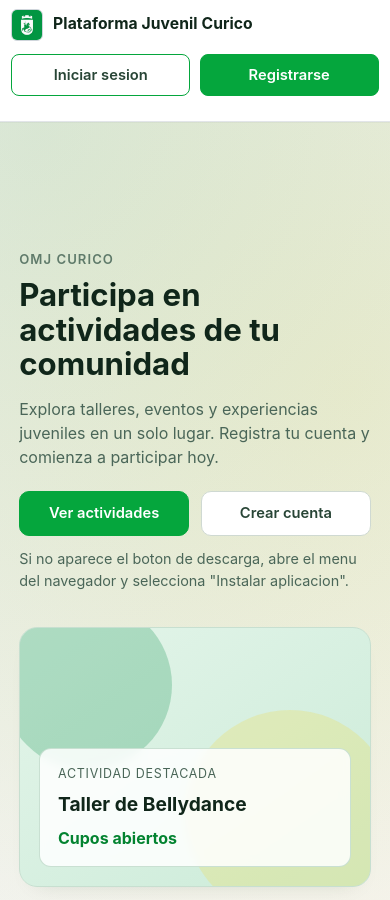
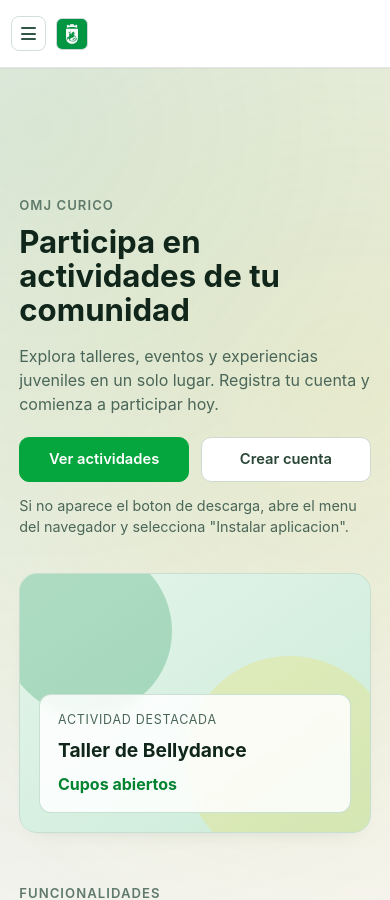
Before and after one commit to AdrianEspinozaAlmuna/MemoriaOMJ, a React (Vite) app in the folder Frontend/: page / in a window 390 px wide. Shown: the top 900 px of the page. Built offline with nearby package versions, Linux system fonts and the light colour scheme.

Commit message:
ajustes navbar responsive

```diff
--- a/Frontend/src/components/navbar.jsx
+++ b/Frontend/src/components/navbar.jsx
@@ -1,6 +1,6 @@
 import React, { useEffect, useRef, useState } from "react";
 import { Link, NavLink } from "react-router-dom";
-import { useNavigate } from "react-router-dom";
+import { useLocation, useNavigate } from "react-router-dom";
 import "../styles/navbar.css";
 
 function decodeToken(token) {
@@ -19,9 +19,11 @@ function decodeToken(token) {
 
 export default function Navbar() {
 	const navigate = useNavigate();
+	const location = useLocation();
 	const [menuOpen, setMenuOpen] = useState(false);
 	const [notificationsOpen, setNotificationsOpen] = useState(false);
-	const actionsRef = useRef(null);
+	const [mobileMenuOpen, setMobileMenuOpen] = useState(false);
+	const navRef = useRef(null);
 
 	const notifications = [
 		{ id: "usr-notif-1", title: "Actividad proxima", detail: "Taller de liderazgo manana a las 17:00", time: "Hace 20 min" },
@@ -34,10 +36,11 @@ export default function Navbar() {
   const isAuthenticated = !!user;
   const rol = user?.rol || null;
 	const displayName = user?.nombre || "Usuario";
+	const userInitial = displayName.charAt(0).toUpperCase();
 
 	useEffect(() => {
 		function handleDocumentClick(event) {
-			if (actionsRef.current && !actionsRef.current.contains(event.target)) {
+			if (navRef.current && !navRef.current.contains(event.target)) {
 				setMenuOpen(false);
 				setNotificationsOpen(false);
 			}
@@ -59,25 +62,65 @@ export default function Navbar() {
 		};
 	}, []);
 
+	useEffect(() => {
+		setMenuOpen(false);
+		setNotificationsOpen(false);
+		setMobileMenuOpen(false);
+	}, [location.pathname]);
+
+	useEffect(() => {
+		function handleResize() {
+			if (window.innerWidth > 860) {
+				setMobileMenuOpen(false);
+			}
+		}
+
+		window.addEventListener("resize", handleResize);
+		return () => window.removeEventListener("resize", handleResize);
+	}, []);
+
 	function handleLogout() {
 		localStorage.removeItem("token");
 		setMenuOpen(false);
 		setNotificationsOpen(false);
+		setMobileMenuOpen(false);
 		navigate("/login");
+	}
+
+	function handleNavItemClick() {
+		setMobileMenuOpen(false);
 	}
 
 	return (
 		<header className="navbar-wrap">
-			<nav className="navbar container">
-				<Link to="/" className="brand">
-					<img className="brand-mark" src="/iconOMJ.jpg" alt="Logo OMJ" />
-					<span className="brand-text">Plataforma Juvenil Curico</span>
-				</Link>
+			<nav className="navbar container" ref={navRef}>
+				<div className="navbar-top-left">
+					<button
+						type="button"
+						className="navbar-mobile-toggle"
+						onClick={() => setMobileMenuOpen(previous => !previous)}
+						aria-expanded={mobileMenuOpen}
+						aria-label="Abrir menu"
+					>
+						<span />
+						<span />
+						<span />
+					</button>
+
+					<Link to="/" className="brand">
+						<img className="brand-mark" src="/iconOMJ.jpg" alt="Logo OMJ" />
+						<span className="brand-text">Plataforma Juvenil Curico</span>
+					</Link>
+				</div>
+
+				<div className={`navbar-collapsible${mobileMenuOpen ? " open" : ""}`}>
+					{isAuthenticated && rol === "participante" && <p className="navbar-mobile-title">Panel de usuario</p>}
 
 				<div className="navbar-links" aria-label="Navegacion de usuario">
 					{isAuthenticated && rol === "participante" && (
 						<NavLink
 							to="/user/dashboard"
+							onClick={handleNavItemClick}
 							className={({ isActive }) => `navbar-link-item${isActive ? " active" : ""}`}
 						>
 							Inicio
@@ -87,6 +130,7 @@ export default function Navbar() {
 					{isAuthenticated && rol === "admin" && (
 						<NavLink
 							to="/admin/dashboard"
+							onClick={handleNavItemClick}
 							className={({ isActive }) => `navbar-link-item${isActive ? " active" : ""}`}
 						>
 							Panel admin
@@ -97,18 +141,21 @@ export default function Navbar() {
 						<>
 							<NavLink
 								to="/user/calendario"
+								onClick={handleNavItemClick}
 								className={({ isActive }) => `navbar-link-item${isActive ? " active" : ""}`}
 							>
 								Calendario
 							</NavLink>
 							<NavLink
 								to="/user/mis-actividades"
+								onClick={handleNavItemClick}
 								className={({ isActive }) => `navbar-link-item${isActive ? " active" : ""}`}
 							>
 								Mis actividades
 							</NavLink>
 							<NavLink
 								to="/user/asistencia"
+								onClick={handleNavItemClick}
 								className={({ isActive }) => `navbar-link-item${isActive ? " active" : ""}`}
 							>
 								Mi asistencia
@@ -116,10 +163,29 @@ export default function Navbar() {
 						</>
 					)}
 				</div>
+					{isAuthenticated && rol === "participante" && (
+						<div className="navbar-mobile-propose-wrap">
+							<NavLink to="/user/dashboard" className="btn btn-propose" onClick={handleNavItemClick}>
+								+ Proponer Actividad
+							</NavLink>
+						</div>
+					)}
 
-				<div className="navbar-actions" ref={actionsRef}>
+					{!isAuthenticated && (
+						<div className="navbar-mobile-auth-wrap">
+							<NavLink to="/login" className="btn btn-ghost" onClick={handleNavItemClick}>
+								Iniciar sesion
+							</NavLink>
+							<NavLink to="/register" className="btn btn-primary" onClick={handleNavItemClick}>
+								Registrarse
+							</NavLink>
+						</div>
+					)}
+				</div>
+
+				<div className="navbar-actions">
 					{isAuthenticated && rol === "participante" && (
-						<NavLink to="/user/dashboard" className="btn btn-propose">
+						<NavLink to="/user/dashboard" className="btn btn-propose navbar-desktop-only" onClick={handleNavItemClick}>
 							+ Proponer Actividad
 						</NavLink>
 					)}
@@ -171,11 +237,7 @@ export default function Navbar() {
 								aria-expanded={menuOpen}
 								aria-haspopup="menu"
 							>
-								<span className="user-icon" aria-hidden="true">
-									<svg viewBox="0 0 24 24" role="presentation">
-										<path d="M12 12a4 4 0 1 0-4-4 4 4 0 0 0 4 4Zm0 2c-3.31 0-6 2.02-6 4.5a1 1 0 0 0 1 1h10a1 1 0 0 0 1-1c0-2.48-2.69-4.5-6-4.5Z" />
-									</svg>
-								</span>
+								<span className="user-avatar" aria-hidden="true">{userInitial}</span>
 								<span className="user-name">{displayName}</span>
 							</button>
 
@@ -191,10 +253,10 @@ export default function Navbar() {
 
 					{!isAuthenticated && (
 						<>
-							<NavLink to="/login" className="btn btn-ghost">
+							<NavLink to="/login" className="btn btn-ghost navbar-desktop-only" onClick={handleNavItemClick}>
 								Iniciar sesion
 							</NavLink>
-							<NavLink to="/register" className="btn btn-primary">
+							<NavLink to="/register" className="btn btn-primary navbar-desktop-only" onClick={handleNavItemClick}>
 								Registrarse
 							</NavLink>
 						</>
--- a/Frontend/src/styles.css
+++ b/Frontend/src/styles.css
@@ -78,7 +78,7 @@ a {
 }
 
 .app-shell-user .page-main {
-	padding-top:3rem;
+	padding-top: 0.9rem;
 	padding-bottom: 2rem;
 }
 
@@ -163,7 +163,11 @@ a {
 		padding-top: 5.8rem;
 	}
 
+	.page-main-admin {
+		padding-top: 0;
+	}
+
 	.app-shell-user .page-main {
-		padding-top: 5.15rem;
+		padding-top: 0.7rem;
 	}
 }
--- a/Frontend/src/styles/navbar.css
+++ b/Frontend/src/styles/navbar.css
@@ -15,8 +15,60 @@
 	column-gap: 1.2rem;
 }
 
+.navbar-top-left {
+	display: inline-flex;
+	align-items: center;
+	gap: 0.62rem;
+}
+
 .navbar.container {
 	width: min(1360px, calc(100% - 1.4rem));
+}
+
+.navbar-mobile-toggle {
+	display: none;
+	border: 1px solid #d2dfd8;
+	border-radius: 8px;
+	background: #ffffff;
+	width: 2.15rem;
+	height: 2.15rem;
+	padding: 0;
+	cursor: pointer;
+	align-items: center;
+	justify-content: center;
+	flex-direction: column;
+	gap: 0.22rem;
+	transition: border-color 0.2s ease, background 0.2s ease;
+}
+
+.navbar-mobile-toggle:hover {
+	border-color: #b7d0c2;
+	background: #f6fbf8;
+}
+
+.navbar-mobile-toggle span {
+	display: block;
+	height: 2px;
+	width: 0.9rem;
+	margin: 0;
+	border-radius: 99px;
+	background: #325444;
+}
+
+.navbar-collapsible {
+	display: contents;
+}
+
+.navbar-mobile-propose-wrap,
+.navbar-mobile-auth-wrap {
+	display: none;
+}
+
+.navbar-mobile-title {
+	margin: 0;
+	font-size: 0.82rem;
+	font-weight: 600;
+	color: #6f8278;
 }
 
 .brand {
@@ -77,6 +129,10 @@
 	align-items: center;
 	gap: 0.58rem;
 	justify-self: end;
+}
+
+.navbar-desktop-only {
+	display: inline-flex;
 }
 
 .navbar-notifications {
@@ -186,14 +242,16 @@
 	border: 1.5px solid var(--primary);
 }
 
-.navbar-actions .btn-propose {
+.btn-propose {
 	color: white;
 	background: var(--primary);
+	border-color: var(--primary);
 	box-shadow: none;
 }
 
-.navbar-actions .btn-propose:hover {
+.btn-propose:hover {
 	background: var(--primary-strong);
+	border-color: var(--primary-strong);
 }
 
 .user-menu {
@@ -204,20 +262,21 @@
 	display: inline-flex;
 	align-items: center;
 	gap: 0.52rem;
-	padding: 0.48rem 0.72rem;
-	border: none;
-	background: transparent;
+	padding: 0.33rem 0.54rem;
+	border: 1px solid #d2dfd8;
+	border-radius: 8px;
+	background: #ffffff;
 	cursor: pointer;
-	font-size: 0.88rem;
+	font-size: 0.89rem;
 	font-weight: 600;
-	color: #1f3b2d;
+	color: #2e4c3d;
 	line-height: 1;
 	transition: border-color 0.2s ease, background-color 0.2s ease;
 }
 
 .user-menu-trigger:hover {
-	background: #e9e9e9;
-	border-radius: 8px;
+	border-color: #b6d0c1;
+	background: #f6fbf8;
 }
 
 .user-menu-trigger:focus-visible {
@@ -226,19 +285,16 @@
 	box-shadow: 0 0 0 3px rgba(5, 166, 61, 0.15);
 }
 
-.user-icon {
+.user-avatar {
 	display: grid;
 	place-items: center;
-	width: 2rem;
-	height: 1.8rem;
+	width: 1.78rem;
+	height: 1.78rem;
 	border-radius: 999px;
-	color: var(--primary-strong);
-}
-
-.user-icon svg {
-	width: 1.5rem;
-	height: 1.2rem;
-	fill: currentColor;
+	color: #f8fafc;
+	font-size: 0.73rem;
+	font-weight: 700;
+	background: linear-gradient(180deg, #138b47, #0f7f40);
 }
 
 .user-name {
@@ -302,69 +358,130 @@
 	}
 }
 
-@media (max-width: 640px) {
+@media (max-width: 860px) {
 	.navbar {
-		min-height: 4.8rem;
-		align-items: flex-start;
-		flex-direction: column;
-		justify-content: center;
-		padding: 0.55rem 0;
+		min-height: 4.2rem;
+		display: grid;
+		grid-template-columns: minmax(0, 1fr) auto;
+		align-items: center;
+		row-gap: 0.45rem;
+		padding: 0.5rem 0;
+	}
+
+	.navbar-top-left {
+		min-width: 0;
 	}
 
 	.brand {
 		min-width: 0;
 	}
 
+	.brand-text {
+		display: none;
+	}
+
+	.navbar-mobile-toggle {
+		display: inline-flex;
+	}
+
+	.navbar-actions {
+		grid-column: 2;
+		grid-row: 1;
+		width: auto;
+		justify-content: flex-end;
+		flex-wrap: nowrap;
+		gap: 0.45rem;
+	}
+
+	.navbar-collapsible {
+		display: none;
+		grid-column: 1 / -1;
+		grid-row: 2;
+	}
+
+	.navbar-collapsible.open {
+		display: grid;
+		gap: 0.6rem;
+		padding: 0.65rem;
+		border: 1px solid #d7e4dc;
+		border-radius: 12px;
+		background: #ffffff;
+	}
+
 	.navbar-links {
+		order: initial;
 		width: 100%;
-		display: grid;
-		grid-template-columns: repeat(2, minmax(0, 1fr));
-		gap: 0.35rem;
+		display: flex;
+		flex-direction: column;
+		align-items: stretch;
+		gap: 0.24rem;
 		overflow: visible;
+		padding-bottom: 0;
+		justify-self: stretch;
 	}
 
 	.navbar-link-item {
-		text-align: center;
+		display: block;
+		width: 100%;
+		text-align: left;
 		border-radius: 10px;
 	}
 
-	.navbar-actions {
-		width: 100%;
-		justify-content: flex-end;
-		flex-wrap: wrap;
+	.navbar-mobile-propose-wrap,
+	.navbar-mobile-auth-wrap {
+		display: grid;
+		gap: 0.45rem;
 	}
 
-	.navbar-actions .btn {
-		flex: 1;
-		text-align: center;
-	}
-
-	.user-menu {
+	.navbar-mobile-propose-wrap .btn,
+	.navbar-mobile-auth-wrap .btn {
 		width: 100%;
 	}
 
-	.navbar-notifications {
-		width: 100%;
-	}
-
-	.navbar-alert-btn {
-		width: 100%;
+	.navbar-desktop-only {
+		display: none;
 	}
 
 	.user-menu-trigger {
-		width: 100%;
+		min-width: 2.15rem;
+		height: 2.15rem;
+		padding: 0.18rem;
 		justify-content: center;
 	}
 
-	.user-menu-panel {
-		left: 0;
-		right: auto;
-		width: 100%;
+	.user-name {
+		display: none;
+	}
+
+	.user-menu-panel,
+	.navbar-notifications-panel {
+		right: 0;
+		left: auto;
+		width: min(320px, calc(100vw - 1.4rem));
 	}
 
 	.navbar-notifications-panel {
-		left: 0;
-		right: auto;
-		width: 100%;
+		top: calc(100% + 0.5rem);
+		right: 0;
+	}
+
+	.user-menu-panel {
+		top: calc(100% + 0.5rem);
+		right: 0;
 	}
 }
+
+@media (max-width: 640px) {
+	.navbar {
+		padding: 0.4rem 0;
+	}
+
+	.navbar-collapsible.open {
+		padding: 0.58rem;
+	}
+
+	.navbar-notifications-panel,
+	.user-menu-panel {
+		width: min(300px, calc(100vw - 1rem));
+	}
+}
```
Also changed, not shown: Frontend/src/components/AdminLayout.jsx (+45 -5 lines), Frontend/src/styles/adminLayout.css (+62 -8 lines).
